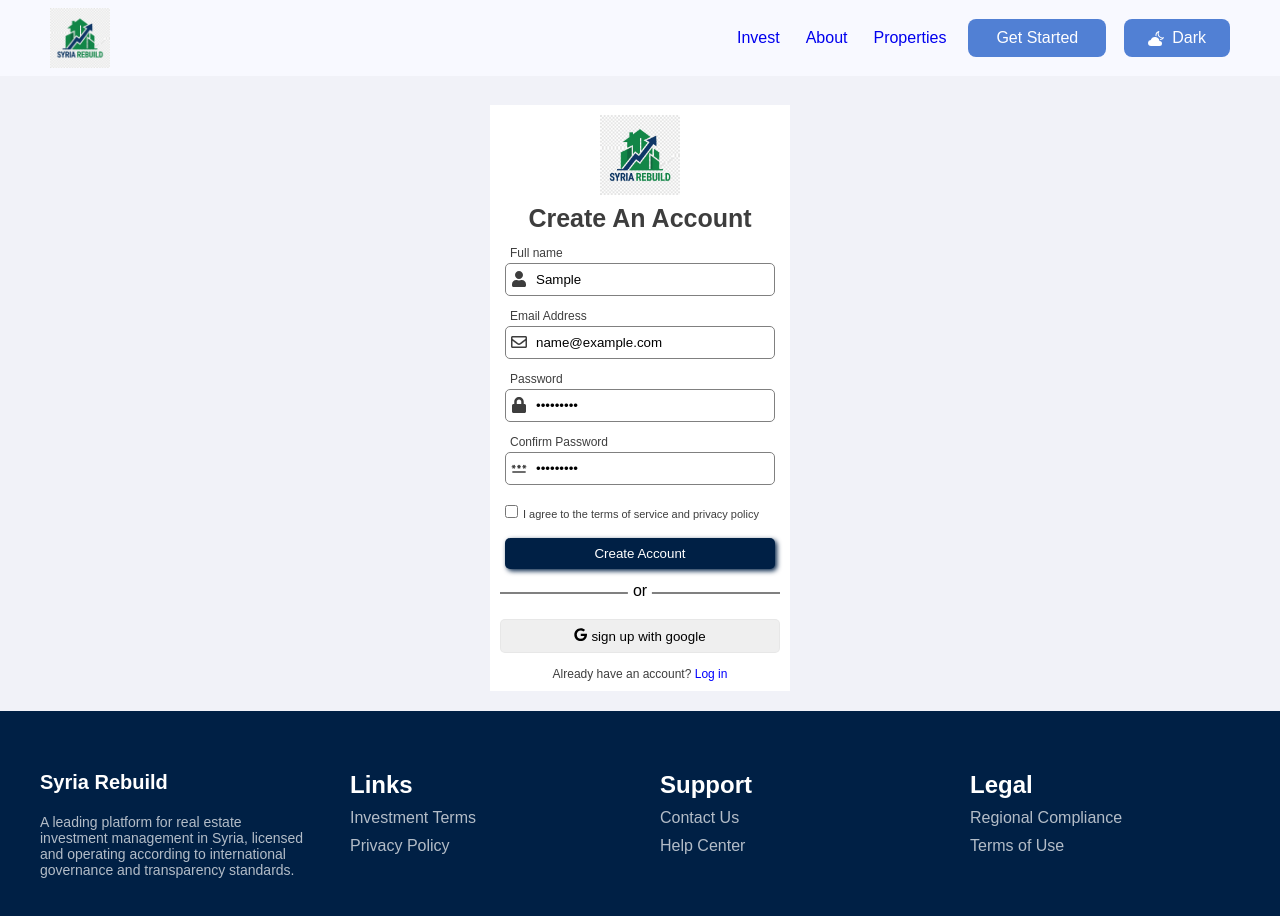
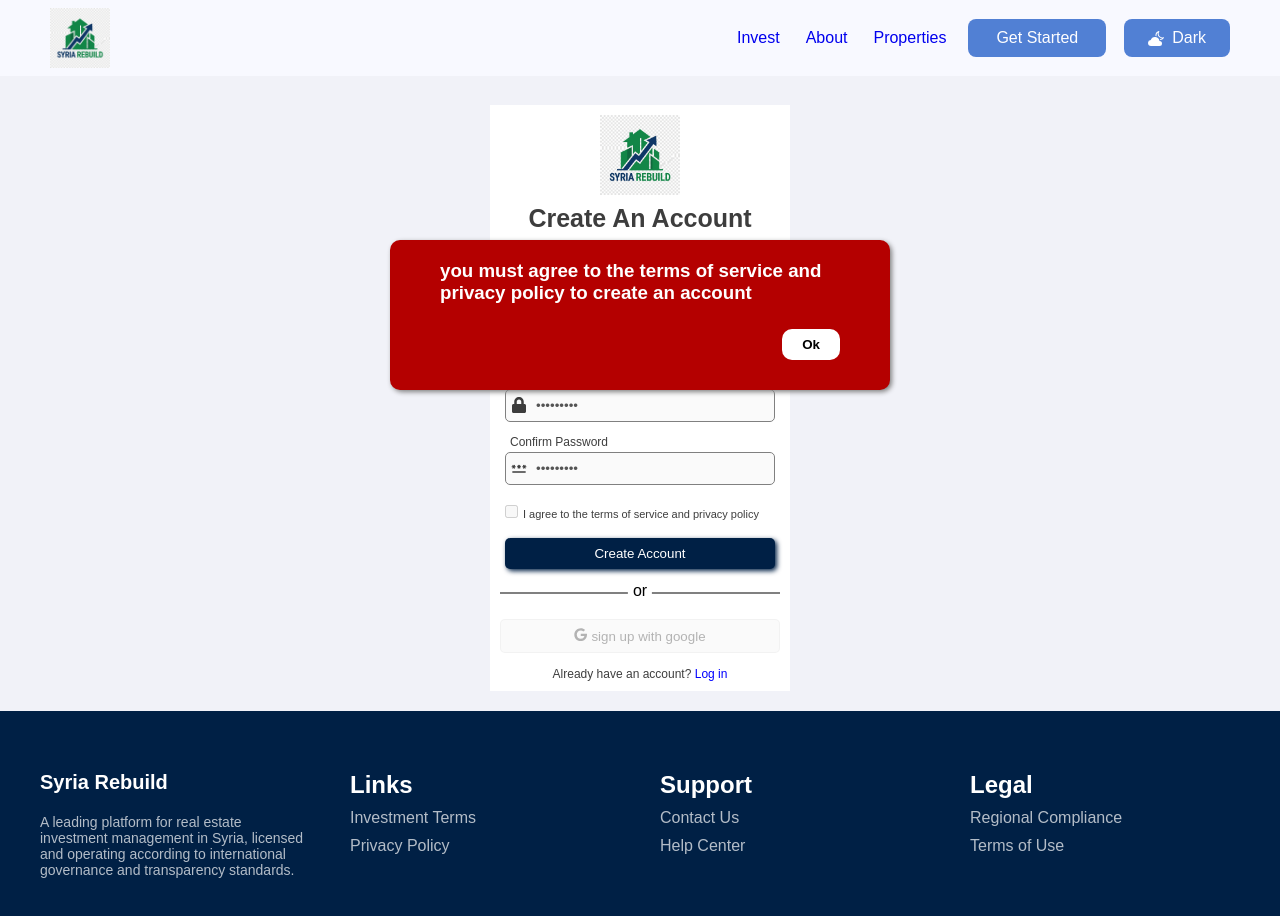
Before and after one commit to Ali-ib-eng/Investment-RealEstate-project, a React (Vite) app: page /getStarted in a window 1280 px wide. Both pictures are taken after typing "Sample", "name@example.com", "Sample123", "Sample123" into the empty fields and a click on the button "Create Account". Shown: the top 916 px of the page. Built offline with nearby package versions, Linux system fonts and the light colour scheme.

Commit message:
Add a notification that displays an error message in case of incorrect input by Ahmed

```diff
--- a/src/pages/login/login.css
+++ b/src/pages/login/login.css
@@ -1,14 +1,10 @@
 .ahm-loginPage{
-    /* overflow: hidden; */
-    /* display: flex;
-    justify-content: center;
-    align-items: center; */
+
     background-color: rgba(128, 128, 128, 0.055);
     width: 100%;
     padding:5px;
-    /* overflow-x: hidden; */
-    /* overflow: hidden; */
 
+    position: relative;
 }
 
 
@@ -95,3 +91,35 @@
     height:300px;
     background-color: red;
 }
+.ahm-notification{
+    position: fixed;
+    top: 30%;
+    left: 50%;
+    transform: translateX(-50%);
+    background-color: rgb(180, 0, 0) ;
+    padding: 20px 50px;
+    width: 500px;
+    border-radius: 10px;
+    box-shadow: 2px 2px 5px 0px gray;
+    color: white;
+    display: flex;
+    flex-wrap: wrap;
+    justify-content: end;
+}
+.ahm-notification h3{
+    width: 100%;
+}
+.ahm-notification button{
+    padding: 8px 20px;
+    margin: 25px 0 10px;
+    background-color: white;
+    border:none;
+    border-radius: 10px;
+    /* font-size: 20px; */
+    font-weight: bold;
+    cursor: pointer;
+
+}
+.ahm-notification button:hover{
+    background-color: rgba(170, 170, 170, 0.822);
+}
--- a/src/pages/login/login.jsx
+++ b/src/pages/login/login.jsx
@@ -1,7 +1,6 @@
 import { useState } from 'react';
-import './login.css'
-import {FaGoogle, FaUser, FaRegEnvelope, FaLock } from 'react-icons/fa'
-
+import './login.css';
+import {FaGoogle, FaUser, FaRegEnvelope, FaLock } from 'react-icons/fa';
 import { MdOutlinePassword } from "react-icons/md";
 
 
@@ -15,23 +14,58 @@
     })
 
     const [isCreateNewAccount, setIsCreateNewAccount]= useState(true)
+    const [ErrorInput, setErrorInput] = useState({
+        isErrorInput:false,
+        errorMessage:''
+    })
 
-    const confirmPasswordHandler = () => {
+
+    const notification = ()=>{
+
+        return(
+            <div className='ahm-notification'>
+                <h3>{ErrorInput.errorMessage}</h3>
+                <button onClick={()=>setErrorInput({isErrorInput:false, errorMessage:''})} className='ahm-notificationBtn'>Ok</button>
+            </div>
+        );
+    }
+
+    const createAccountConfirm = () => {
         if(newAccountData.password !== newAccountData.confirmPassword){
             setNewAccountData({...newAccountData, password:'', confirmPassword:''})
-            alert('passwords do not match');
 
+            setErrorInput({
+                isErrorInput:true,
+                errorMessage:'passwords do not match',
+            })
         }
         else if(!newAccountData.isAgreeToConditions){
-            alert('you must agree to the terms of service and privacy policy to create an account')
+
+            setErrorInput({
+                isErrorInput:true,
+                errorMessage:'you must agree to the terms of service and privacy policy to create an account',
+            })
         }
         else if(newAccountData.fullname === '' || newAccountData.emailAddress === '' || newAccountData.password === '' || newAccountData.confirmPassword === ''){
-            alert('please fill all the fields')
 
+            setErrorInput({
+                isErrorInput:true,
+                errorMessage:'please fill all the fields',
+            })
         }
         else{
             alert('account created successfully')
         }
+    }
+
+    const loginConfirm =()=>{
+        if(existAccountData.emailAddress === "" || existAccountData.password === ""){
+            setErrorInput({
+                isErrorInput:true,
+                errorMessage:'please fill all the fields'
+            })
+        }
+
     }
 
     const createAccountForm =()=>{
@@ -44,37 +78,37 @@
                     <label>Full name</label><br />
                     <div className='ahm-inputContainer' >
                         <FaUser className='ahm-inputIcon'/>
-                        <input onChange={(e)=>setNewAccountData({...newAccountData, fullname:e.target.value })} type='text' placeholder={newAccountData.fullname || "Ahmed Salmo"} />
+                        <input disabled={ErrorInput.isErrorInput} onChange={(e)=>setNewAccountData({...newAccountData, fullname:e.target.value })} type='text' placeholder={newAccountData.fullname || "Ahmed Salmo"} />
                     </div>
 
                     <label>Email Address</label><br />
                     <div className='ahm-inputContainer' >
                         <FaRegEnvelope className='ahm-inputIcon'/>
-                        <input onChange={(e)=>setNewAccountData({...newAccountData, emailAddress:e.target.value })} type='email' placeholder={newAccountData.emailAddress || "email@gmail.com"} />
+                        <input disabled={ErrorInput.isErrorInput} onChange={(e)=>setNewAccountData({...newAccountData, emailAddress:e.target.value })} type='email' placeholder={newAccountData.emailAddress || "email@gmail.com"} />
                     </div>
 
                     <label>Password</label><br />
                     <div className='ahm-inputContainer' >
                         <FaLock className='ahm-inputIcon'/>
-                        <input onChange={(e)=>setNewAccountData({...newAccountData, password:e.target.value })} type='password' placeholder={newAccountData.password || 'password' } />
+                        <input disabled={ErrorInput.isErrorInput} onChange={(e)=>setNewAccountData({...newAccountData, password:e.target.value })} type='password' placeholder={newAccountData.password || 'password' } />
                     </div>
 
                     <label>Confirm Password</label><br />
                     <div className='ahm-inputContainer' >
                         <MdOutlinePassword className='ahm-inputIcon' />
-                        <input onChange={(e)=>setNewAccountData({...newAccountData, confirmPassword:e.target.value })} type='password' placeholder={newAccountData.confirmPassword || 'password' } />
+                        <input disabled={ErrorInput.isErrorInput} onChange={(e)=>setNewAccountData({...newAccountData, confirmPassword:e.target.value })} type='password' placeholder={newAccountData.confirmPassword || 'password' } />
                     </div>
-                    <input checked={newAccountData.isAgreeToConditions} onClick={()=>setNewAccountData({...newAccountData, isAgreeToConditions:!newAccountData.isAgreeToConditions})} type='checkbox' style={{ width:'fit-content', margin:'10px 0px'}}/>
+                    <input disabled={ErrorInput.isErrorInput} checked={newAccountData.isAgreeToConditions} onClick={()=>setNewAccountData({...newAccountData, isAgreeToConditions:!newAccountData.isAgreeToConditions})} type='checkbox' style={{ width:'fit-content', margin:'10px 0px'}}/>
                     <label  style={{fontSize:'11px' , backgroundColor:'white', width:"fit-content", margin:'10px 0px 10px 5px'}}>I agree to the terms of service and privacy policy</label><br />
 
-                    <button onClick={confirmPasswordHandler} type='button' className='ahm-loginBtn'>Create Account</button>
+                    <button  disabled={ErrorInput.isErrorInput} onClick={createAccountConfirm} type='button' className='ahm-loginBtn'>Create Account</button>
                 </form>
                 <div className='ahm-loginOr'>
                     <p className='ahm-orStyle' >or</p>
                     <hr className='ahm-loginLine'/>
                 </div>
-                <button type='button' className='ahm-loginBtnWithGoogle'><FaGoogle/> sign up with google</button>
-                <p className='ahm-loginWithExistAccount'>Already have an account? <span onClick={()=>setIsCreateNewAccount(false)} style={{color:'blue',cursor:'pointer'}}>Log in</span></p>
+                <button disabled={ErrorInput.isErrorInput} type='button' className='ahm-loginBtnWithGoogle'><FaGoogle/> sign up with google</button>
+                <p className='ahm-loginWithExistAccount'>Already have an account? <span  onClick={()=>(!ErrorInput.isErrorInput && setIsCreateNewAccount(false))} style={{color:'blue',cursor:'pointer'}}>Log in</span></p>
 
             </div>
         );
@@ -91,39 +125,35 @@
                     <label>Email Address</label><br />
                     <div className='ahm-inputContainer' >
                         <FaRegEnvelope className='ahm-inputIcon'/>
-                        <input onChange={(e)=>setExistAccountData({...existAccountData, emailAddress:e.target.value })} type='email' placeholder={newAccountData.emailAddress || "email@gmail.com"} />
+                        <input disabled={ErrorInput.isErrorInput} onChange={(e)=>setExistAccountData({...existAccountData, emailAddress:e.target.value })} type='email' placeholder={newAccountData.emailAddress || "email@gmail.com"} />
                     </div>
 
                     <label>Password</label><br />
                     <div className='ahm-inputContainer' >
                         <FaLock className='ahm-inputIcon'/>
-                        <input onChange={(e)=>setExistAccountData({...existAccountData, password:e.target.value })} type='password' placeholder={newAccountData.password || 'password' } />
+                        <input disabled={ErrorInput.isErrorInput} onChange={(e)=>setExistAccountData({...existAccountData, password:e.target.value })} type='password' placeholder={newAccountData.password || 'password' } />
                     </div>
 
 
 
-                    <button  type='button' className='ahm-loginBtn'>sign in</button>
+                    <button disabled={ErrorInput.isErrorInput} onClick={loginConfirm} type='button' className='ahm-loginBtn'>sign in</button>
                 </form>
                 <div className='ahm-loginOr'>
                     <p className='ahm-orStyle' >or</p>
                     <hr className='ahm-loginLine'/>
                 </div>
-                <button type='button' className='ahm-loginBtnWithGoogle'><FaGoogle/> sign up with google</button>
-                <p className='ahm-loginWithExistAccount'>New to Syria Rebuild? <span onClick={()=>setIsCreateNewAccount(true)} style={{color:'blue',cursor:'pointer'}}>Create new account</span></p>
+                <button disabled={ErrorInput.isErrorInput} type='button' className='ahm-loginBtnWithGoogle'><FaGoogle/> sign up with google</button>
+                <p className='ahm-loginWithExistAccount'>New to Syria Rebuild? <span onClick={()=>(!ErrorInput.isErrorInput &&  setIsCreateNewAccount(true))} style={{color:'blue',cursor:'pointer'}}>Create new account</span></p>
 
             </div>
         );
     }
 
+
     return(
         <div className="ahm-loginPage">
-            {/* {createAccountForm()} */}
-            {/* {logInFormWithExistAccount()} */}
-            {
-                isCreateNewAccount ? createAccountForm() : logInFormWithExistAccount()
-            }
-
-
+            {isCreateNewAccount ? createAccountForm() : logInFormWithExistAccount()}
+            {ErrorInput.isErrorInput && notification()}
         </div>
     );
 }
```
